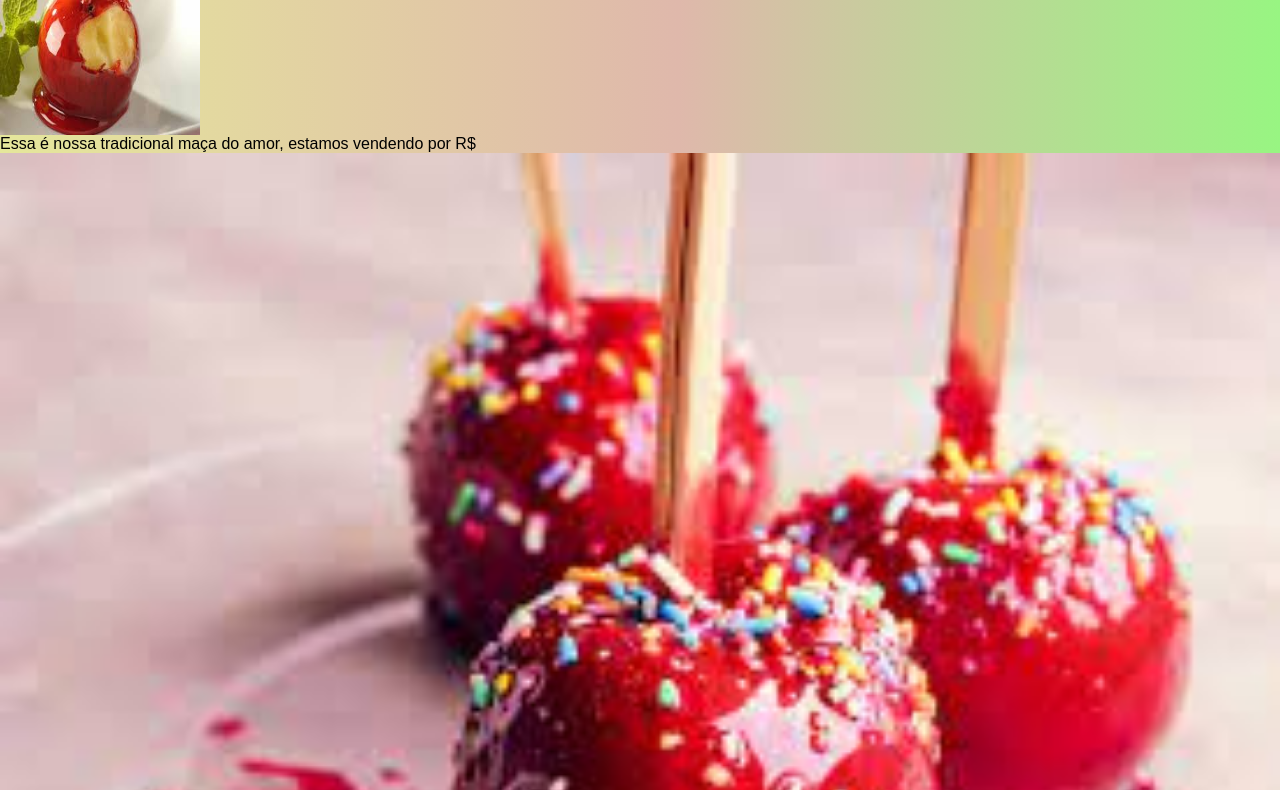
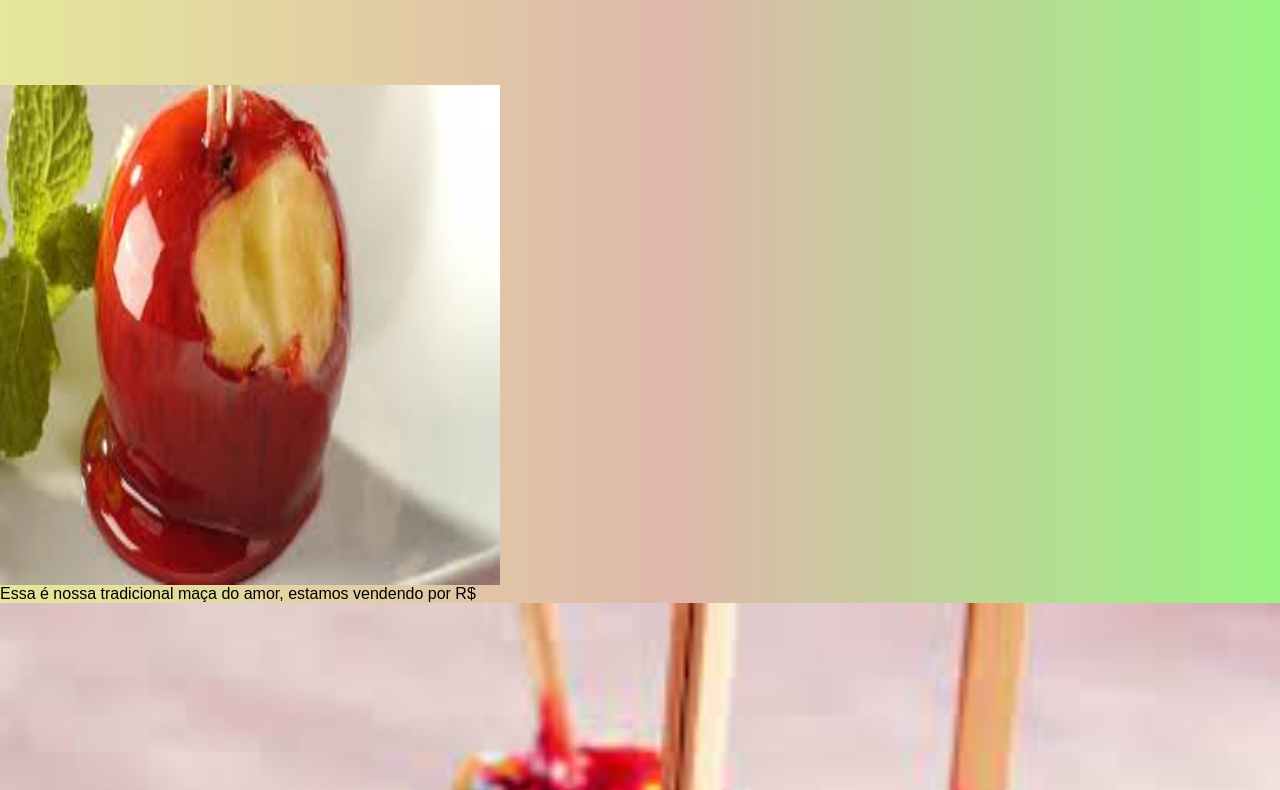
Before and after one commit to saturninhoo/lojinha-thiljj, a plain HTML site: page index.html in a window 1280 px wide. Shown: the part 61-851 px from the top of the page. Drawn offline with Linux system fonts and the light colour scheme.

Commit message:
tamanho3

```diff
--- a/style.css
+++ b/style.css
@@ -17,6 +17,7 @@ body {
 }
 
 .imagem1 {
-    width: 200px;
-    height: 150px;
+    margin-top: 100px;
+    width: 500px;
+    height: 500px;
 }
```
